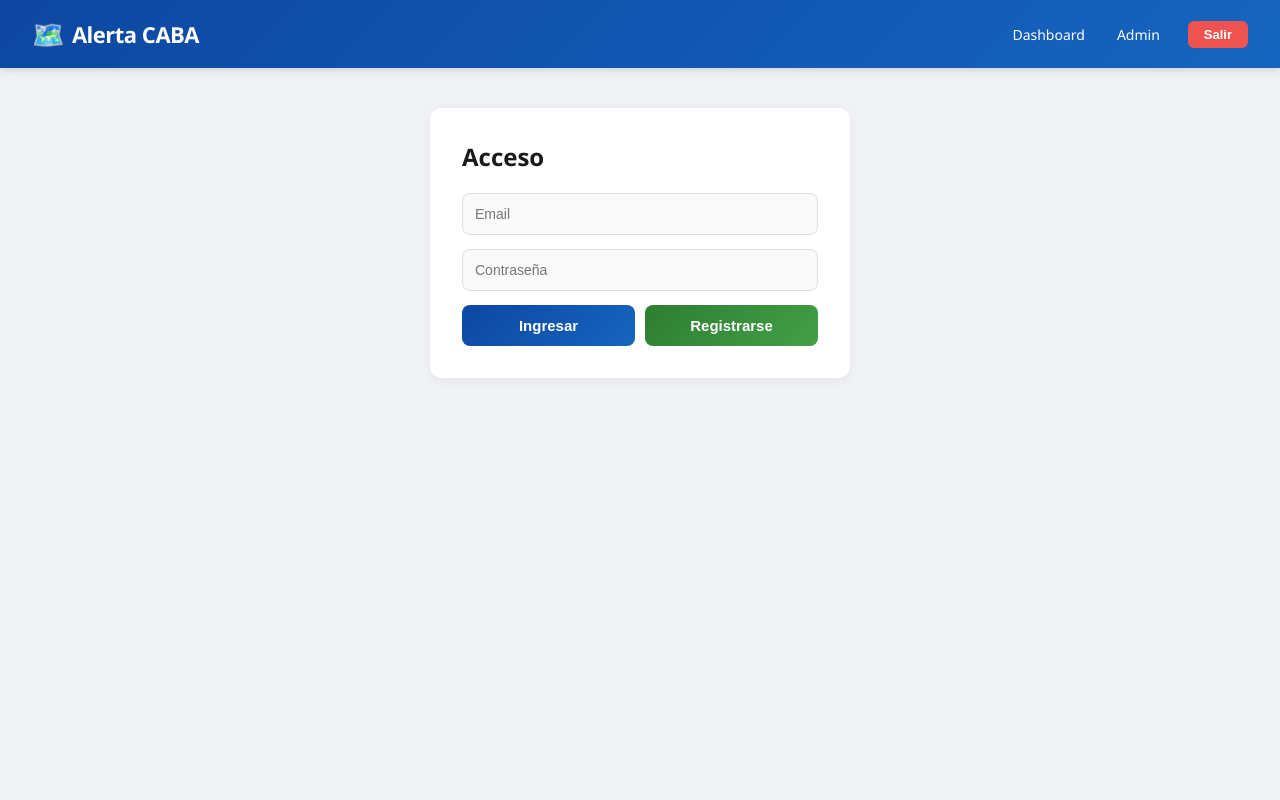
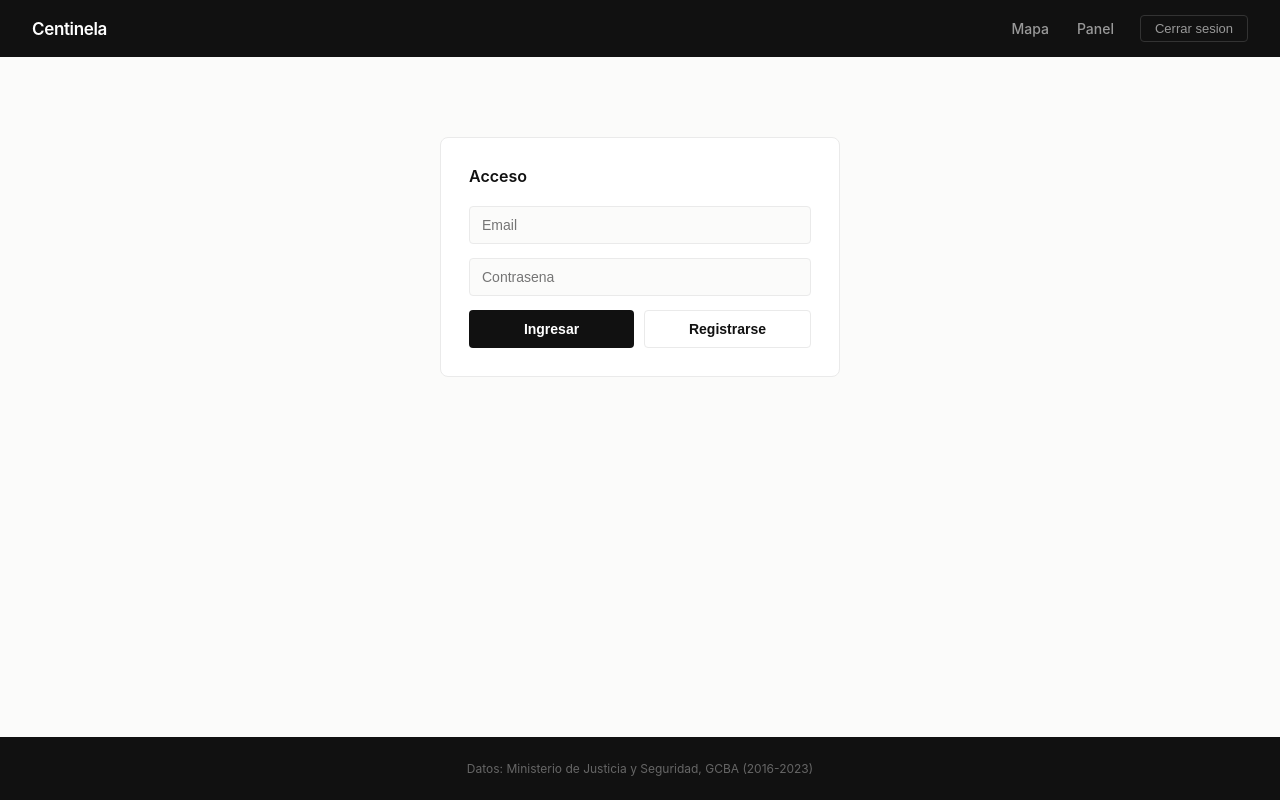
Before and after one commit to NathaNN73/riesgo-delictivo-caba, a React (Vite) app in the folder frontend/: page /login in a window 1280 px wide. Built offline with nearby package versions, Linux system fonts and the light colour scheme; sample sign-in values are in the browser's storage.

Commit message:
mejora en el diseño del mapa y muestra de ultimo modelo

```diff
--- a/frontend/src/App.jsx
+++ b/frontend/src/App.jsx
@@ -6,14 +6,14 @@ import Dashboard from "./pages/Dashboard";
 import Admin from "./pages/Admin";
 
 const S = {
-  nav: { display:"flex",justifyContent:"space-between",alignItems:"center",padding:"16px 32px",
-    background:"linear-gradient(135deg, #0d47a1, #1565c0)",color:"#fff",boxShadow:"0 2px 8px rgba(0,0,0,.15)" },
-  logo: { fontSize:22, fontWeight:800, letterSpacing:-0.5, display:"flex",alignItems:"center",gap:8 },
-  link: (active) => ({ color:"#fff",textDecoration:"none",padding:"8px 16px",borderRadius:6,
-    background:active?"rgba(255,255,255,.15)":"transparent",fontWeight:500,fontSize:14 }),
-  btn: { marginLeft:12,background:"#ef5350",color:"#fff",border:"none",padding:"6px 16px",
-    borderRadius:6,fontWeight:600,cursor:"pointer",fontSize:13 },
-  main: { maxWidth:960, margin:"32px auto", padding:"0 24px" },
+  nav: { display:"flex",justifyContent:"space-between",alignItems:"center",padding:"14px 32px",
+    background:"#111",color:"#fff" },
+  logo: { fontSize:17, fontWeight:600, letterSpacing:"-0.02em", color:"#fff" },
+  link: (active) => ({ color:active?"#fff":"#999",textDecoration:"none",padding:"6px 14px",
+    fontSize:14,fontWeight:500 }),
+  btn: { marginLeft:12,background:"transparent",color:"#999",border:"1px solid #333",padding:"5px 14px",
+    borderRadius:4,fontSize:13,cursor:"pointer" },
+  footer: { textAlign:"center",padding:"24px",fontSize:12,color:"#666",background:"#111",marginTop:60 },
 };
 
 function Layout() {
@@ -23,27 +23,28 @@ function Layout() {
   const handleLogout = () => { apiLogout(); setAuth(false); };
 
   return (
-    <>
+    <div style={{minHeight:"100vh",display:"flex",flexDirection:"column"}}>
       <nav style={S.nav}>
-        <Link to="/" style={{ textDecoration:"none",color:"#fff" }}>
-          <span style={S.logo}><span style={{fontSize:26}}>🗺️</span> Alerta CABA</span>
-        </Link>
-        <div style={{ display:"flex",alignItems:"center",gap:0 }}>
-          <Link to="/" style={S.link(loc.pathname==="/")}>Dashboard</Link>
-          {auth && <Link to="/admin" style={S.link(loc.pathname==="/admin")}>Admin</Link>}
+        <Link to="/"><span style={S.logo}>Centinela</span></Link>
+        <div style={{ display:"flex",alignItems:"center" }}>
+          <Link to="/" style={S.link(loc.pathname==="/")}>Mapa</Link>
+          {auth && <Link to="/admin" style={S.link(loc.pathname==="/admin")}>Panel</Link>}
           {auth
-            ? <button onClick={handleLogout} style={S.btn}>Salir</button>
+            ? <button onClick={handleLogout} style={S.btn}>Cerrar sesion</button>
             : <Link to="/login" style={S.link(loc.pathname==="/login")}>Ingresar</Link>}
         </div>
       </nav>
-      <main style={S.main}>
+      <main style={{ flex:1, maxWidth:1040, margin:"0 auto", padding:"40px 24px 0", width:"100%" }}>
         <Routes>
           <Route path="/" element={<Dashboard />} />
           <Route path="/login" element={<Login onLogin={handleLogin} />} />
           <Route path="/admin" element={auth ? <Admin /> : <Navigate to="/login" />} />
         </Routes>
       </main>
-    </>
+      <footer style={S.footer}>
+        Datos: Ministerio de Justicia y Seguridad, GCBA (2016-2023)
+      </footer>
+    </div>
   );
 }
 
--- a/frontend/src/index.css
+++ b/frontend/src/index.css
@@ -1,2 +1,3 @@
 *, *::before, *::after { box-sizing: border-box; margin: 0; padding: 0; }
-body { font-family: 'Segoe UI', system-ui, sans-serif; background: #f0f2f5; color: #1a1a1a; min-height: 100vh; }
+body { font-family: 'SF Pro Display', 'Geist Sans', 'Helvetica Neue', 'Segoe UI', system-ui, sans-serif; background: #FBFBFA; color: #111; min-height: 100vh; -webkit-font-smoothing: antialiased; }
+a { color: inherit; text-decoration: none; }
--- a/frontend/src/pages/Admin.jsx
+++ b/frontend/src/pages/Admin.jsx
@@ -1,31 +1,19 @@
 import { useState, useEffect, useCallback } from "react";
 import { entrenar, metricas, wsUrl } from "../api";
 
-const card = { background:"#fff", borderRadius:12, padding:24, boxShadow:"0 2px 12px rgba(0,0,0,.06)" };
-const btn = (d) => ({ width:"100%",padding:12,background:d?"#9e9e9e":"linear-gradient(135deg,#0d47a1,#1565c0)",
-  color:"#fff",border:"none",borderRadius:8,fontSize:14,fontWeight:700,cursor:d?"not-allowed":"pointer" });
-const input = { width:"100%",padding:"10px 12px",borderRadius:8,border:"1px solid #ddd",fontSize:14,marginBottom:10,background:"#fafafa" };
+const card = { background:"#fff", borderRadius:8, border:"1px solid #EAEAEA", padding:24 };
+const btn = (d) => ({ width:"100%",padding:10,background:d?"#BBB":"#111",
+  color:"#fff",border:"none",borderRadius:4,fontSize:13,fontWeight:600,cursor:d?"not-allowed":"pointer" });
+const input = { width:"100%",padding:"8px 10px",borderRadius:4,border:"1px solid #EAEAEA",fontSize:13,marginBottom:10,background:"#FBFBFA",outline:"none",color:"#111" };
+const heading = { fontSize:16,fontWeight:600,margin:"0 0 20px",color:"#111" };
 
-const metricRows = [
-  ["Uptime", m => `${m.uptime_segundos.toFixed(0)}s`],
-  ["MongoDB", m => m.mongo_conectado?"🟢":"🔴"],
-  ["Redis", m => m.redis_conectado?"🟢":"🔴"],
-  ["Entrenando", m => m.entrenando?"▶️ Sí":"⏸️ No"],
-  ["Época", m => `${m.epoca_actual}/${m.epocas_totales}`],
-  ["Predicciones", m => m.predicciones],
-  ["Cache hits", m => m.cache_hits],
-  ["Latencia prom", m => `${m.latencia_prom_ms.toFixed(1)}ms`],
-];
+const h3 = { fontSize:13,fontWeight:600,margin:"0 0 14px",color:"#111",textTransform:"uppercase",letterSpacing:"0.04em" };
+const th = { padding:"5px 0",fontSize:12,color:"#787774",fontWeight:600,textAlign:"left" };
+const td = { padding:"5px 0",fontSize:13,textAlign:"right",fontWeight:500,color:"#111" };
 
-const resultRows = (r) => [
-  ["Train", r.train_size],["Test", r.test_size],
-  ["Accuracy", (r.accuracy*100).toFixed(1)+"%"],
-  ["Precision", (r.precision*100).toFixed(1)+"%"],
-  ["Recall", (r.recall*100).toFixed(1)+"%"],
-  ["F1", (r.f1*100).toFixed(1)+"%"],
-  ["VP (TP)", r.tp],["VN (TN)", r.tn],
-  ["FP", r.fp],["FN", r.fn],
-];
+function Row({ label, value }) {
+  return <tr><td style={th}>{label}</td><td style={td}>{value}</td></tr>;
+}
 
 export default function Admin() {
   const [m,setM]=useState(null); const [ws,setWs]=useState(null);
@@ -40,43 +28,63 @@ export default function Admin() {
 
   return (
     <div>
-      <h2 style={{fontSize:24,fontWeight:700,marginBottom:20}}>Panel de Administración</h2>
-      <div style={{display:"grid",gridTemplateColumns:"1fr 1fr",gap:20}}>
+      <h2 style={heading}>Panel</h2>
+      <div style={{display:"grid",gridTemplateColumns:"1fr 1fr 1fr",gap:20}}>
         <div style={card}>
-          <h3 style={{fontSize:16,fontWeight:700,marginBottom:16}}>📊 Clúster</h3>
-          {m && <table style={{width:"100%",borderCollapse:"collapse"}}><tbody>
-            {metricRows.map(([k,fn])=><tr key={k}>
-              <td style={{padding:"6px 0",fontWeight:600,color:"#555",fontSize:13}}>{k}</td>
-              <td style={{textAlign:"right",fontSize:14}}>{fn(m)}</td></tr>)}
+          <h3 style={h3}>Cluster</h3>
+          {m && <table style={{width:"100%"}}><tbody>
+            <Row label="Uptime" value={`${m.uptime_segundos.toFixed(0)}s`} />
+            <Row label="MongoDB" value={m.mongo_conectado?"Conectado":"Desconectado"} />
+            <Row label="Redis" value={m.redis_conectado?"Conectado":"Desconectado"} />
+            <Row label="Estado" value={m.entrenando?"Entrenando":"En espera"} />
+            <Row label="Epoca" value={`${m.epoca_actual}/${m.epocas_totales}`} />
+            <Row label="Predicciones" value={m.predicciones} />
+            <Row label="Cache hits" value={m.cache_hits} />
+            <Row label="Latencia prom" value={`${m.latencia_prom_ms.toFixed(1)} ms`} />
           </tbody></table>}
         </div>
         <div style={card}>
-          <h3 style={{fontSize:16,fontWeight:700,marginBottom:16}}>🏋️ Entrenamiento</h3>
-          <label style={{display:"block",marginBottom:4,fontWeight:600,fontSize:13,color:"#555"}}>Épocas</label>
+          <h3 style={h3}>Modelo</h3>
+          {m?.modelo_entrenado ? <table style={{width:"100%"}}><tbody>
+            <Row label="Train size" value={m.train_size} />
+            <Row label="Test size" value={m.test_size} />
+            <Row label="Accuracy" value={`${(m.ultima_accuracy*100).toFixed(1)}%`} />
+            <Row label="Precision" value={`${(m.ultima_precision*100).toFixed(1)}%`} />
+            <Row label="Recall" value={`${(m.ultimo_recall*100).toFixed(1)}%`} />
+            <Row label="F1" value={`${(m.ultimo_f1*100).toFixed(1)}%`} />
+          </tbody></table> : <p style={{fontSize:13,color:"#787774",margin:0}}>No hay modelo entrenado.</p>}
+        </div>
+        <div style={card}>
+          <h3 style={h3}>Entrenamiento</h3>
+          <label style={{display:"block",marginBottom:4,fontSize:12,fontWeight:600,color:"#787774"}}>Epocas</label>
           <input type="number" value={ep} onChange={e=>setEp(+e.target.value)} style={input} />
           <button onClick={start} disabled={busy} style={btn(busy)}>
-            {busy?"Entrenando...":"Iniciar entrenamiento"}
+            {busy?"Entrenando":"Iniciar entrenamiento"}
           </button>
           {ws?.tipo==="progreso_entrenamiento" && (
-            <div style={{marginTop:12,padding:12,background:"#e3f2fd",borderRadius:8,fontSize:13}}>
-              Época {ws.epoca}/{ws.total} — Costo: {ws.costo.toFixed(4)}
+            <div style={{marginTop:10,padding:10,background:"#FBFBFA",borderRadius:4,fontSize:12,color:"#555"}}>
+              Epoca {ws.epoca}/{ws.total} &middot; Costo: {ws.costo.toFixed(4)}
             </div>
           )}
         </div>
       </div>
       {res && (
         <div style={{...card,marginTop:20}}>
-          <h3 style={{fontSize:16,fontWeight:700,marginBottom:16}}>✅ Resultado del entrenamiento</h3>
-          <div style={{display:"grid",gridTemplateColumns:"1fr 1fr",gap:16}}>
-            <table style={{width:"100%",borderCollapse:"collapse"}}><tbody>
-              {resultRows(res).slice(0,5).map(([k,v])=><tr key={k}>
-                <td style={{padding:"6px 0",fontWeight:600,color:"#555"}}>{k}</td>
-                <td style={{textAlign:"right",fontWeight:700}}>{v}</td></tr>)}
+          <h3 style={h3}>Resultado</h3>
+          <div style={{display:"grid",gridTemplateColumns:"1fr 1fr",gap:24}}>
+            <table style={{width:"100%"}}><tbody>
+              <Row label="Train size" value={res.train_size} />
+              <Row label="Test size" value={res.test_size} />
+              <Row label="Accuracy" value={`${(res.accuracy*100).toFixed(1)}%`} />
+              <Row label="Precision" value={`${(res.precision*100).toFixed(1)}%`} />
+              <Row label="Recall" value={`${(res.recall*100).toFixed(1)}%`} />
+              <Row label="F1" value={`${(res.f1*100).toFixed(1)}%`} />
             </tbody></table>
-            <table style={{width:"100%",borderCollapse:"collapse"}}><tbody>
-              {resultRows(res).slice(5).map(([k,v])=><tr key={k}>
-                <td style={{padding:"6px 0",fontWeight:600,color:"#555"}}>{k}</td>
-                <td style={{textAlign:"right",fontWeight:700}}>{v}</td></tr>)}
+            <table style={{width:"100%"}}><tbody>
+              <Row label="Verdaderos positivos" value={res.tp} />
+              <Row label="Verdaderos negativos" value={res.tn} />
+              <Row label="Falsos positivos" value={res.fp} />
+              <Row label="Falsos negativos" value={res.fn} />
             </tbody></table>
           </div>
         </div>
--- a/frontend/src/pages/Dashboard.jsx
+++ b/frontend/src/pages/Dashboard.jsx
@@ -3,66 +3,114 @@ import { predecir, prediccionesTodas } from "../api";
 import MapView from "../components/MapView";
 
 const BARRIOS = {
-  0:"Agronomía",1:"Almagro",2:"Balvanera",3:"Barracas",4:"Belgrano",5:"Boca",6:"Boedo",
-  7:"Caballito",8:"Chacarita",9:"Coghlan",10:"Colegiales",11:"Constitución",12:"Flores",
+  0:"Agronomia",1:"Almagro",2:"Balvanera",3:"Barracas",4:"Belgrano",5:"Boca",6:"Boedo",
+  7:"Caballito",8:"Chacarita",9:"Coghlan",10:"Colegiales",11:"Constitucion",12:"Flores",
   13:"Floresta",14:"Liniers",15:"Mataderos",16:"Monserrat",17:"Monte Castro",18:"Nueva Pompeya",
-  19:"Núñez",20:"Palermo",21:"Parque Avellaneda",22:"Parque Chacabuco",23:"Parque Chas",
+  19:"Nunez",20:"Palermo",21:"Parque Avellaneda",22:"Parque Chacabuco",23:"Parque Chas",
   24:"Parque Patricios",25:"Paternal",26:"Puerto Madero",27:"Recoleta",28:"Retiro",29:"Saavedra",
-  30:"San Cristóbal",31:"San Nicolás",32:"San Telmo",33:"Vélez Sarsfield",34:"Versalles",
+  30:"San Cristobal",31:"San Nicolas",32:"San Telmo",33:"Velez Sarsfield",34:"Versalles",
   35:"Villa Crespo",36:"Villa del Parque",37:"Villa Devoto",38:"Villa Gral. Mitre",
-  39:"Villa Lugano",40:"Villa Luro",41:"Villa Ortúzar",42:"Villa Pueyrredón",43:"Villa Real",
+  39:"Villa Lugano",40:"Villa Luro",41:"Villa Ortuzar",42:"Villa Pueyrredon",43:"Villa Real",
   44:"Villa Riachuelo",45:"Villa Santa Rita",46:"Villa Soldati",47:"Villa Urquiza"
 };
-const DIAS = ["Lunes","Martes","Miércoles","Jueves","Viernes","Sábado","Domingo"];
+const DIAS = ["Lunes","Martes","Miercoles","Jueves","Viernes","Sabado","Domingo"];
 
-const card = { background:"#fff", borderRadius:12, padding:24, boxShadow:"0 2px 12px rgba(0,0,0,.06)" };
-const label = { display:"block", marginBottom:4, fontWeight:600, fontSize:13, color:"#555" };
-const field = { display:"block", width:"100%", padding:"10px 12px", borderRadius:8, border:"1px solid #ddd", fontSize:14, marginBottom:16, background:"#fafafa" };
-const btn = { width:"100%", padding:"14px", background:"linear-gradient(135deg,#0d47a1,#1565c0)", color:"#fff",border:"none",borderRadius:8,fontSize:16,fontWeight:700,cursor:"pointer",marginTop:4 };
-const risk = (nivel) => {
-  if (nivel==="alto") return {bg:"#ffebee",border:"#ef5350",color:"#c62828",label:"ALTO",emoji:"🔴"};
-  if (nivel==="medio") return {bg:"#fff3e0",border:"#ff9800",color:"#e65100",label:"MEDIO",emoji:"🟠"};
-  return {bg:"#e8f5e9",border:"#66bb6a",color:"#2e7d32",label:"BAJO",emoji:"🟢"};
+const now = new Date();
+const defaultH = now.getHours();
+const defaultD = now.getDay();
+
+const card = { background:"#fff", borderRadius:8, border:"1px solid #EAEAEA", overflow:"hidden" };
+const label = { display:"block", marginBottom:4, fontSize:12, fontWeight:600, color:"#787774", textTransform:"uppercase", letterSpacing:"0.04em" };
+const field = { display:"block", width:"100%", padding:"10px 12px", borderRadius:4, border:"1px solid #EAEAEA", fontSize:14, marginBottom:16, background:"#FBFBFA", outline:"none", color:"#111" };
+const btn = { width:"100%", padding:"12px", background:"#111", color:"#fff", border:"none", borderRadius:4, fontSize:14, fontWeight:600, cursor:"pointer" };
+const section = { fontSize:22,fontWeight:600,letterSpacing:"-0.02em",color:"#111",margin:"0 0 8px" };
+const sub = { fontSize:15,color:"#787774",lineHeight:1.6,margin:"0 0 28px" };
+
+const riskStyle = {
+  alto:  { bg:"#FDEBEC", border:"#F4C2C2", text:"#9F2F2D", label:"Alto" },
+  medio: { bg:"#FBF3DB", border:"#F4D98E", text:"#956400", label:"Medio" },
+  bajo:  { bg:"#EDF3EC", border:"#B8D4B4", text:"#346538", label:"Bajo" },
 };
 
 export default function Dashboard() {
-  const [h,setH]=useState(22); const [b,setB]=useState(20); const [d,setD]=useState(5);
+  const [h,setH]=useState(defaultH); const [b,setB]=useState(20); const [d,setD]=useState(defaultD);
   const [r,setR]=useState(null); const [e,setE]=useState("");
   const [allPred,setAllPred]=useState(null);
+  const [sliderVal,setSliderVal]=useState(defaultH);
 
   useEffect(() => {
     prediccionesTodas(h,d).then(setAllPred).catch(()=>{});
   }, [h,d]);
 
   const q = async () => { setE(""); try { setR(await predecir(h,b,d)); } catch(ex) { setE(ex.message); } };
+  const nivel = r ? riskStyle[r.nivel_riesgo] : null;
 
   return (
-    <div style={{display:"grid",gap:20}}>
-      <div style={{...card,padding:8}}>
+    <div style={{display:"grid",gap:28}}>
+
+      {/* Header */}
+      <header>
+        <h1 style={section}>Centinela</h1>
+        <p style={sub}>
+          Consulta el nivel de riesgo delictivo de cada barrio de la Ciudad de Buenos Aires segun el dia y la hora.
+          Los datos provienen del dataset abierto de delitos del Ministerio de Justicia y Seguridad (2016-2023).
+        </p>
+      </header>
+
+      {/* Mapa */}
+      <div style={{...card,padding:0,position:"relative"}}>
         <MapView predicciones={allPred} barrioId={b} onSelect={(id)=>{setB(id);q();}} />
-        <div style={{display:"flex",justifyContent:"center",gap:16,padding:"8px 0 0",fontSize:12}}>
-          <span><span style={{display:"inline-block",width:12,height:12,borderRadius:"50%",background:"#2e7d32",marginRight:4}}></span> Bajo (&lt;35%)</span>
-          <span><span style={{display:"inline-block",width:12,height:12,borderRadius:"50%",background:"#ff9800",marginRight:4}}></span> Medio (35-60%)</span>
-          <span><span style={{display:"inline-block",width:12,height:12,borderRadius:"50%",background:"#c62828",marginRight:4}}></span> Alto (&gt;60%)</span>
+        <div style={{position:"absolute",bottom:12,left:12,background:"#fff",border:"1px solid #EAEAEA",
+          borderRadius:4,padding:"8px 12px",fontSize:11,color:"#787774",display:"flex",gap:12}}>
+          <span><span style={{display:"inline-block",width:8,height:8,borderRadius:"50%",background:"#346538",marginRight:4,verticalAlign:"middle"}}></span> Bajo</span>
+          <span><span style={{display:"inline-block",width:8,height:8,borderRadius:"50%",background:"#956400",marginRight:4,verticalAlign:"middle"}}></span> Medio</span>
+          <span><span style={{display:"inline-block",width:8,height:8,borderRadius:"50%",background:"#9F2F2D",marginRight:4,verticalAlign:"middle"}}></span> Alto</span>
         </div>
       </div>
-      <div style={card}>
-        <h2 style={{fontSize:22,fontWeight:700,marginBottom:20}}>Consultar riesgo</h2>
-        <div style={{display:"grid",gridTemplateColumns:"1fr 1fr 1fr",gap:16}}>
-          <div><label style={label}>Hora</label><input type="number" min={0} max={23} value={h} onChange={e=>setH(+e.target.value)} style={field} /></div>
-          <div><label style={label}>Día</label><select value={d} onChange={e=>setD(+e.target.value)} style={field}>{DIAS.map((n,i)=><option key={i} value={i}>{n}</option>)}</select></div>
+
+      {/* Formulario */}
+      <div style={{...card,padding:28}}>
+        <div style={{display:"grid",gridTemplateColumns:"1fr 1fr 1fr",gap:14}}>
+          <div><label style={label}>Hora</label><input type="number" min={0} max={23} value={h} onChange={e=>{const v=+e.target.value; setH(v); setSliderVal(v);}} style={field} /></div>
+          <div><label style={label}>Dia</label><select value={d} onChange={e=>setD(+e.target.value)} style={field}>{DIAS.map((n,i)=><option key={i} value={i}>{n}</option>)}</select></div>
           <div><label style={label}>Barrio</label><select value={b} onChange={e=>setB(+e.target.value)} style={field}>{Object.entries(BARRIOS).map(([id,n])=><option key={id} value={id}>{n}</option>)}</select></div>
         </div>
-        <button onClick={q} style={btn}>🔍 Consultar</button>
-        {e && <p style={{color:"#ef5350",marginTop:12,fontSize:14}}>{e}</p>}
+
+        {/* Slider horario */}
         {r && (
-          <div style={{marginTop:20,background:risk(r.nivel_riesgo).bg,border:`2px solid ${risk(r.nivel_riesgo).border}`,borderRadius:12,padding:24,textAlign:"center"}}>
-            <p style={{fontSize:48,fontWeight:800,margin:0,color:risk(r.nivel_riesgo).color}}>{(r.probabilidad*100).toFixed(1)}%</p>
-            <p style={{fontSize:18,fontWeight:600,color:risk(r.nivel_riesgo).color,margin:"4px 0"}}>{risk(r.nivel_riesgo).emoji} Riesgo {risk(r.nivel_riesgo).label} en {BARRIOS[b]||b}</p>
-            <p style={{fontSize:12,color:"#888"}}>{r.desde_cache?"⚡ desde caché":"🧠 calculado"}</p>
+          <div style={{marginBottom:16}}>
+            <label style={{...label,marginBottom:8}}>Evolucion del riesgo en {BARRIOS[b]}</label>
+            <input type="range" min={0} max={23} value={sliderVal}
+              onChange={e=>{const v=+e.target.value; setSliderVal(v); setH(v); q();}}
+              style={{width:"100%",accentColor:"#111"}} />
+            <div style={{display:"flex",justifyContent:"space-between",fontSize:11,color:"#BBB"}}>
+              <span>00:00</span><span>06:00</span><span>12:00</span><span>18:00</span><span>23:00</span>
+            </div>
+          </div>
+        )}
+
+        <button onClick={q} style={btn}>Consultar</button>
+        {e && <p style={{color:"#9F2F2D",fontSize:13,marginTop:12}}>{e}</p>}
+        {r && (
+          <div style={{marginTop:16,background:nivel.bg,border:`1px solid ${nivel.border}`,borderRadius:6,padding:20,textAlign:"center"}}>
+            <p style={{fontSize:40,fontWeight:700,margin:0,color:nivel.text,letterSpacing:"-0.02em"}}>{(r.probabilidad*100).toFixed(1)}%</p>
+            <p style={{fontSize:14,fontWeight:500,color:nivel.text,margin:"4px 0"}}>Riesgo {nivel.label} &middot; {BARRIOS[b]}</p>
+            {r.desde_cache && <p style={{fontSize:11,color:"#787774",margin:0}}>resultado en cache</p>}
           </div>
         )}
       </div>
+
+      {/* Como funciona */}
+      <div style={{...card,padding:28}}>
+        <h2 style={{...section,fontSize:16,marginBottom:12}}>Como funciona</h2>
+        <p style={{fontSize:14,color:"#555",lineHeight:1.7,margin:0}}>
+          Centinela utiliza un modelo de regresion logistica entrenado sobre mas de un millon de registros historicos
+          de delitos en la Ciudad de Buenos Aires. El mapa se colorea segun el nivel de riesgo estimado para la
+          combinacion de barrio, dia y hora seleccionada. Los colores indican la probabilidad de que una zona
+          presente una actividad delictiva por encima del percentil 75 historico.
+        </p>
+      </div>
+
     </div>
   );
 }
--- a/frontend/src/pages/Login.jsx
+++ b/frontend/src/pages/Login.jsx
@@ -2,11 +2,12 @@ import { useState } from "react";
 import { useNavigate } from "react-router-dom";
 import { login, registro } from "../api";
 
-const card = { background:"#fff", borderRadius:12, padding:32, boxShadow:"0 2px 12px rgba(0,0,0,.06)", maxWidth:420, margin:"40px auto" };
-const field = { display:"block", width:"100%", padding:"12px", borderRadius:8, border:"1px solid #ddd", fontSize:14, marginBottom:14, background:"#fafafa" };
-const btn1 = { flex:1, padding:"12px", border:"none", borderRadius:8, fontSize:15, fontWeight:700, cursor:"pointer",
-  background:"linear-gradient(135deg,#0d47a1,#1565c0)", color:"#fff" };
-const btn2 = { ...btn1, background:"linear-gradient(135deg,#2e7d32,#43a047)" };
+const card = { background:"#fff", borderRadius:8, border:"1px solid #EAEAEA", padding:28, maxWidth:400, margin:"40px auto" };
+const field = { display:"block", width:"100%", padding:"10px 12px", borderRadius:4, border:"1px solid #EAEAEA", fontSize:14, marginBottom:14, background:"#FBFBFA", outline:"none", color:"#111" };
+const btn1 = { flex:1, padding:"10px", border:"none", borderRadius:4, fontSize:14, fontWeight:600, cursor:"pointer",
+  background:"#111", color:"#fff" };
+const btn2 = { ...btn1, background:"#fff", color:"#111", border:"1px solid #EAEAEA" };
+const heading = { fontSize:16,fontWeight:600,margin:"0 0 20px",color:"#111" };
 
 export default function Login({ onLogin }) {
   const [email, setEmail] = useState(""); const [pass, setPass] = useState("");
@@ -20,10 +21,10 @@ export default function Login({ onLogin }) {
 
   return (
     <div style={card}>
-      <h2 style={{fontSize:24,fontWeight:700,marginBottom:20}}>Acceso</h2>
+      <h2 style={heading}>Acceso</h2>
       <input placeholder="Email" value={email} onChange={e=>setEmail(e.target.value)} style={field} />
-      <input placeholder="Contraseña" type="password" value={pass} onChange={e=>setPass(e.target.value)} style={field} />
-      {error && <p style={{color:"#ef5350",fontSize:14,marginBottom:10}}>{error}</p>}
+      <input placeholder="Contrasena" type="password" value={pass} onChange={e=>setPass(e.target.value)} style={field} />
+      {error && <p style={{color:"#9F2F2D",fontSize:13,marginBottom:12}}>{error}</p>}
       <div style={{display:"flex",gap:10}}>
         <button onClick={()=>go(login,true)} style={btn1}>Ingresar</button>
         <button onClick={()=>go(registro,false)} style={btn2}>Registrarse</button>
```
Also changed, not shown: frontend/src/components/MapView.jsx (+9 -9 lines), 1 other file (tests, documents, lock files or other folders).
